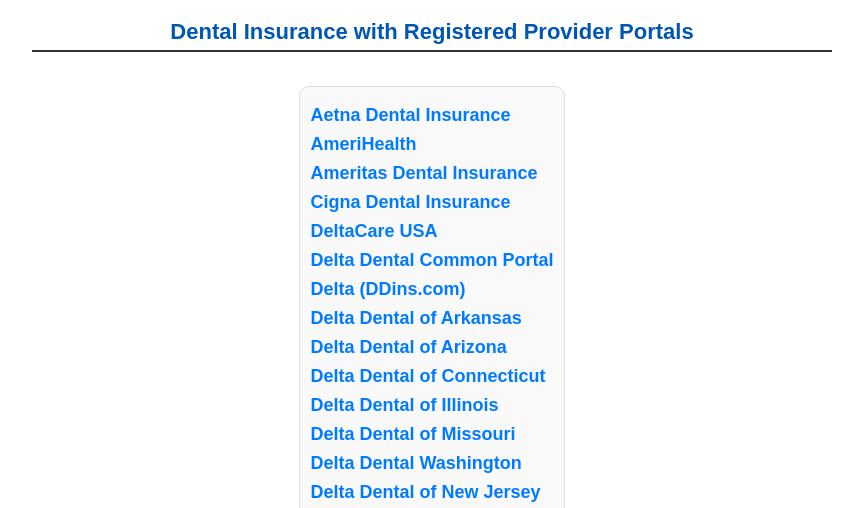
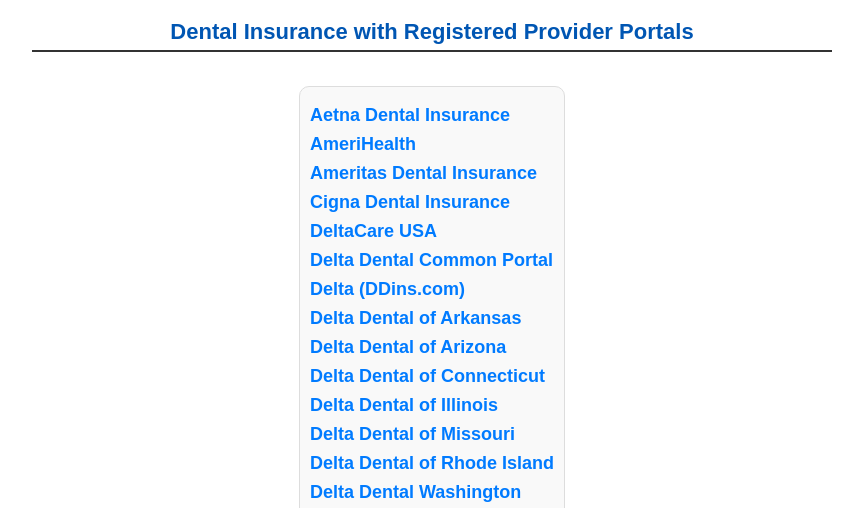
Before and after one commit to drkkdds/Dental-Insurance-bookmarks, a plain HTML site: page index.html in a window 1280 px wide. Shown: the part 442-950 px from the top of the page, without its empty margins (208-1071 px from the left). Drawn offline with Linux system fonts and the light colour scheme.

Commit message:
Update index.html

```diff
--- a/index.html
+++ b/index.html
@@ -64,6 +64,7 @@
                 <li style="margin: 8px 0; font-size: 16px;"><a href="https://www.deltadentalct.com/dentist" target="_blank">Delta Dental of Connecticut</a></li>
                 <li style="margin: 8px 0; font-size: 16px;"><a href="https://www.deltadentalil.com/sign-in/" target="_blank">Delta Dental of Illinois</a></li>
                 <li style="margin: 8px 0; font-size: 16px;"><a href="https://www.deltadentalmo.com/" target="_blank">Delta Dental of Missouri</a></li>
+                 <li style="margin: 8px 0; font-size: 16px;"><a href="https://www.deltadentalri.com/" target="_blank">Delta Dental of Rhode Island</a></li>
                  <li style="margin: 8px 0; font-size: 16px;"><a href="https://www.deltadentalwa.com/provider" target="_blank">Delta Dental Washington</a></li>
 
                 <li style="margin: 8px 0; font-size: 16px;"><a href="https://www.deltadentalnj.com/sign-in?rp=%2fprivate%2fdentist%2fdashboard" target="_blank">Delta Dental of New Jersey</a></li>
```
